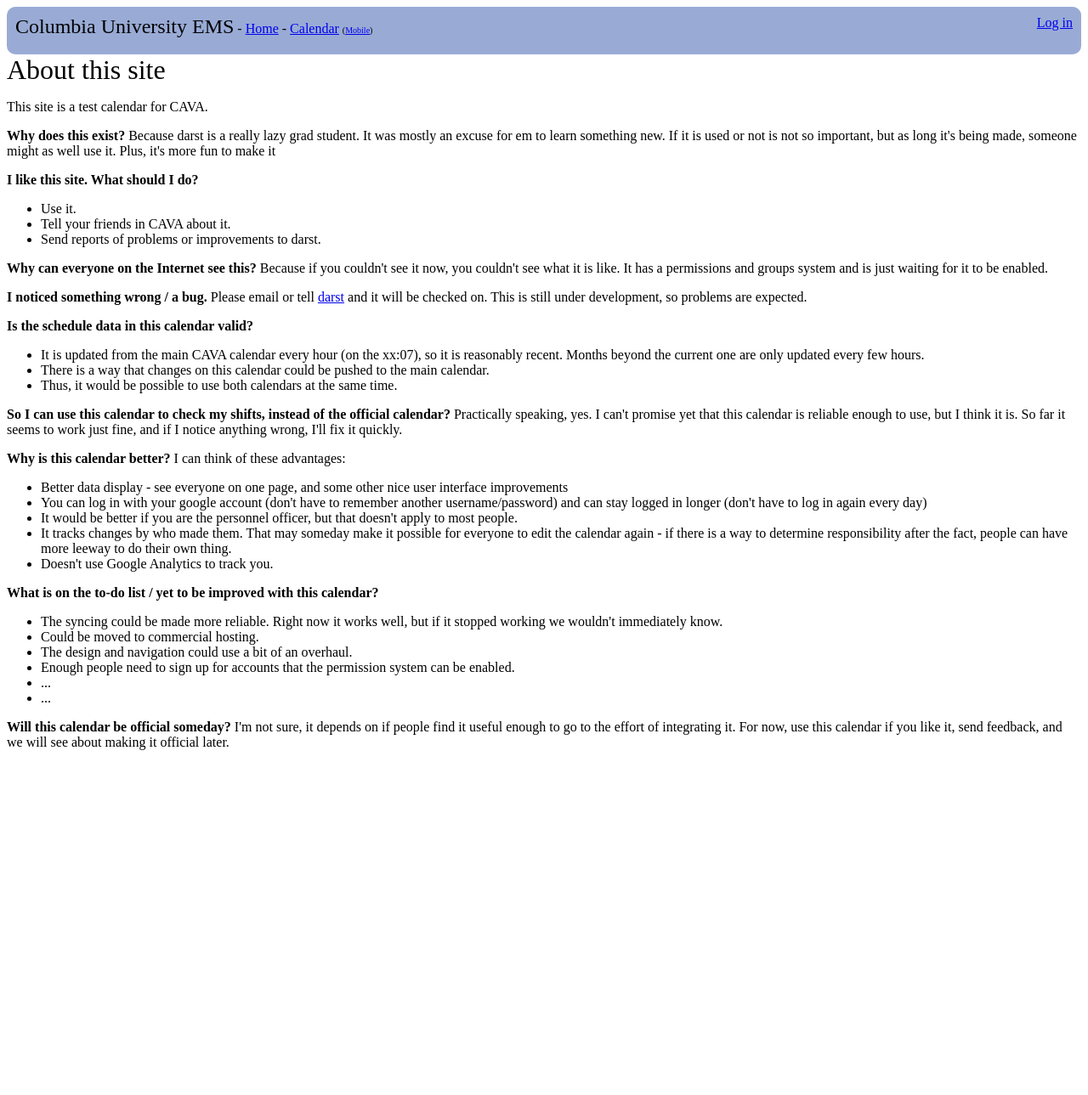
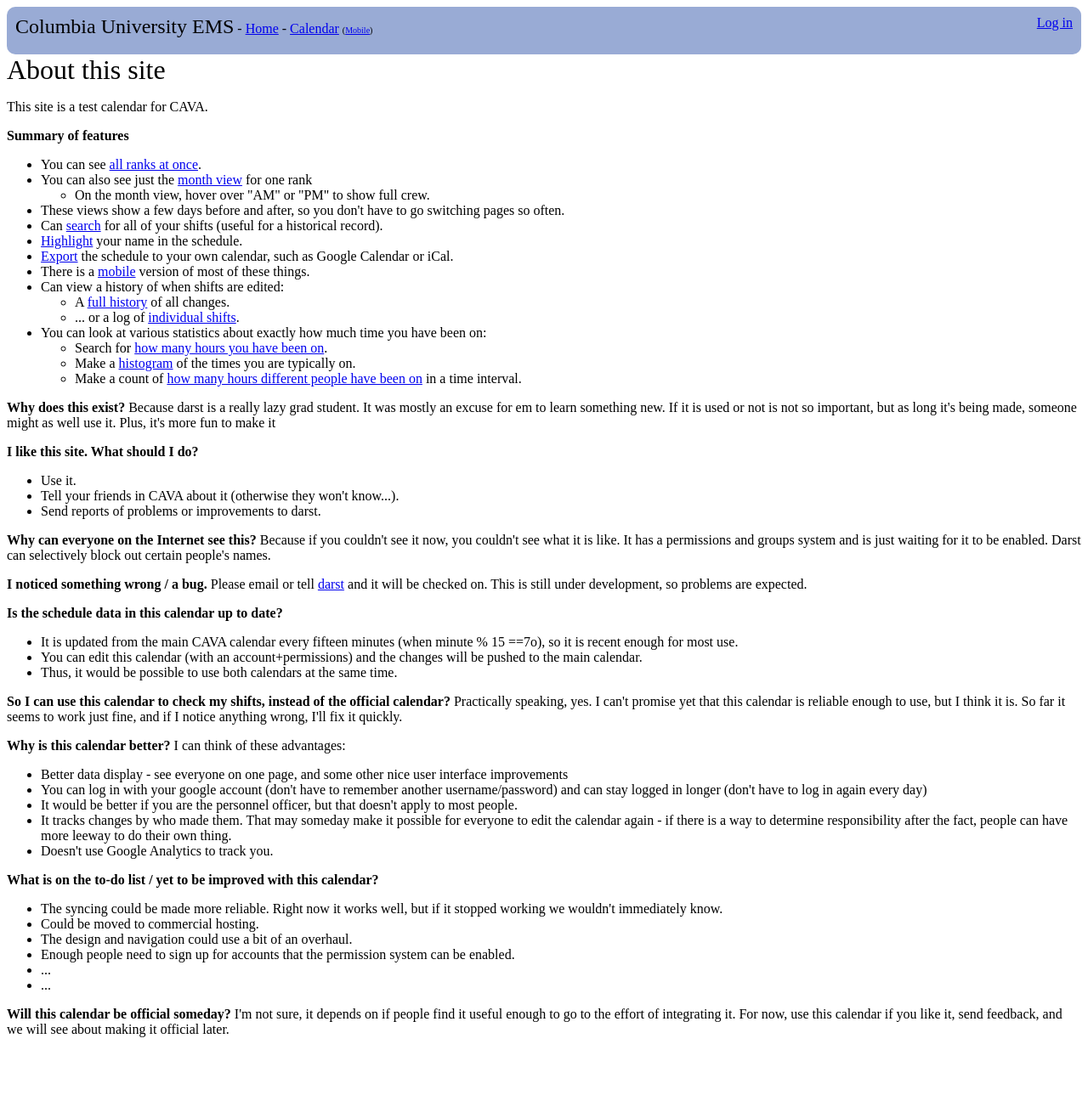
Before and after one commit to rkdarst/cavacal, a Django app: template cal/templates/cava/about.html in a window 1280 px wide. Shown: the whole page at 85% size. Before the commit the page ends 883 px from the top, so only its background shows below. Run offline with Django 3.2, Linux system fonts and the light colour scheme; the template is opened without the code that fills it, so the values that code supplies are empty.

Commit message:
Improve about.html
Ignore-this: 7e7409c90beffdfbb6abe8a58874e1d6

darcs-hash:20120113081606-82ea9-949b45beecd71fe850564a3495a73afa04659697

```diff
--- a/cal/templates/cava/about.html
+++ b/cal/templates/cava/about.html
@@ -8,6 +8,39 @@
 
 This site is a test calendar for CAVA.<p>
 
+<b>Summary of features</b><p>
+<ul>
+<li>You can see <a href="{% url cal.views.month year=2011 month=11 %}">all ranks
+    at once</a>.</li>
+<li>You can also see just the <a href="{% url cal.views.month year=2011 month=11 %}?rank_id=1">month view</a> for one rank</li>
+    <ul><li>On the month view, hover over "AM" or "PM" to show full
+    crew.</li></ul>
+<li>These views show a few days before and after, so you don't have to
+    go switching pages so often.</li>
+<li>Can <a href="{% url cal.views.search%}">search</a> for all of your
+    shifts (useful for a historical record).</li>
+<li><a href="{% url cal.views.highlight %}">Highlight</a> your name in
+    the schedule.</li>
+<li><a href="{% url cal.export.ical %}">Export</a> the schedule to
+    your own calendar, such as Google Calendar or iCal.</li>
+<li>There is a <a href="{% url cal.views.mobile %}">mobile</a> version
+    of most of these things.</li>
+<li>Can view a history of when shifts are edited:</li><ul>
+  <li>A <a href="{% url cal.views.log%}">full history</a> of all changes.</li>
+  <li>... or a log of <a href="{% url cal.views.shift shift_id=30594 rank_id=1%}">individual shifts</a>.</li></ul>
+<li>You can look at various statistics about exactly how much time you
+    have been on:</li>
+    <ul>
+    <li>Search for <a href="{% url cal.views.time_person %}">how many
+        hours you have been on</a>.</li>
+    <li>Make a <a href="{% url cal.views.time_histogram %}">histogram</a>
+        of the times you are typically on.</li>
+    <li>Make a count of <a href="{% url cal.views.time_count %}">how
+        many hours different people have been on</a> in a time interval.</li>
+    </ul>
+</ul>
+
+
 <b>Why does this exist?</b>  Because darst is a really lazy grad
 student.  It was mostly an excuse for em to learn something new.  If
 it is used or not is not so important, but as long it's being made,
@@ -16,26 +49,25 @@
 <b>I like this site.  What should I do?</b>
 <ul>
 <li>Use it.</li>
-<li>Tell your friends in CAVA about it.</li>
+<li>Tell your friends in CAVA about it (otherwise they won't know...).</li>
 <li>Send reports of problems or improvements to darst.</li>
 </ul>
 
 <b>Why can everyone on the Internet see this?</b>  Because if you
 couldn't see it now, you couldn't see what it is like.  It has a
 permissions and groups system and is just waiting for it to be
-enabled.<p>
+enabled.  Darst can selectively block out certain people's names.<p>
 
 <b>I noticed something wrong / a bug.</b>  Please email or
 tell <a href="mailto:rkd@zgib.net">darst</a> and it will be checked
 on.  This is still under development, so problems are expected.<p>
 
-<b>Is the schedule data in this calendar valid?</b>
+<b>Is the schedule data in this calendar up to date?</b>
 <ul>
-<li>It is updated from the main CAVA calendar every hour (on the
-  xx:07), so it is reasonably recent.  Months beyond the current one
-  are only updated every few hours.</li>
-<li>There is a way that changes on this calendar could be pushed to
-  the main calendar.</li>
+<li>It is updated from the main CAVA calendar every fifteen minutes
+  (when minute % 15 ==7o), so it is recent enough for most use.</li>
+<li>You can edit this calendar (with an account+permissions) and the
+  changes will be pushed to the main calendar.</li>
 <li>Thus, it would be possible to use both calendars at the same
   time.</i>
 </ul>
```
